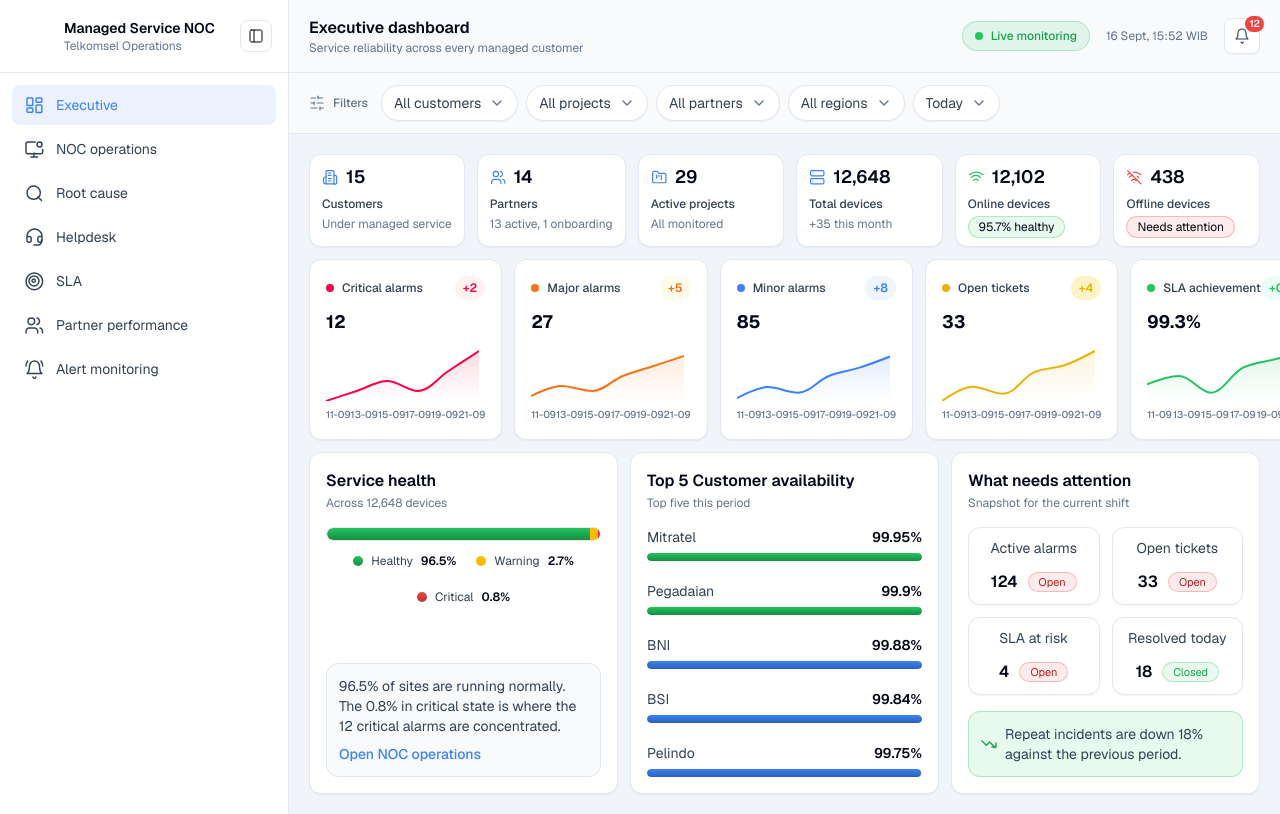
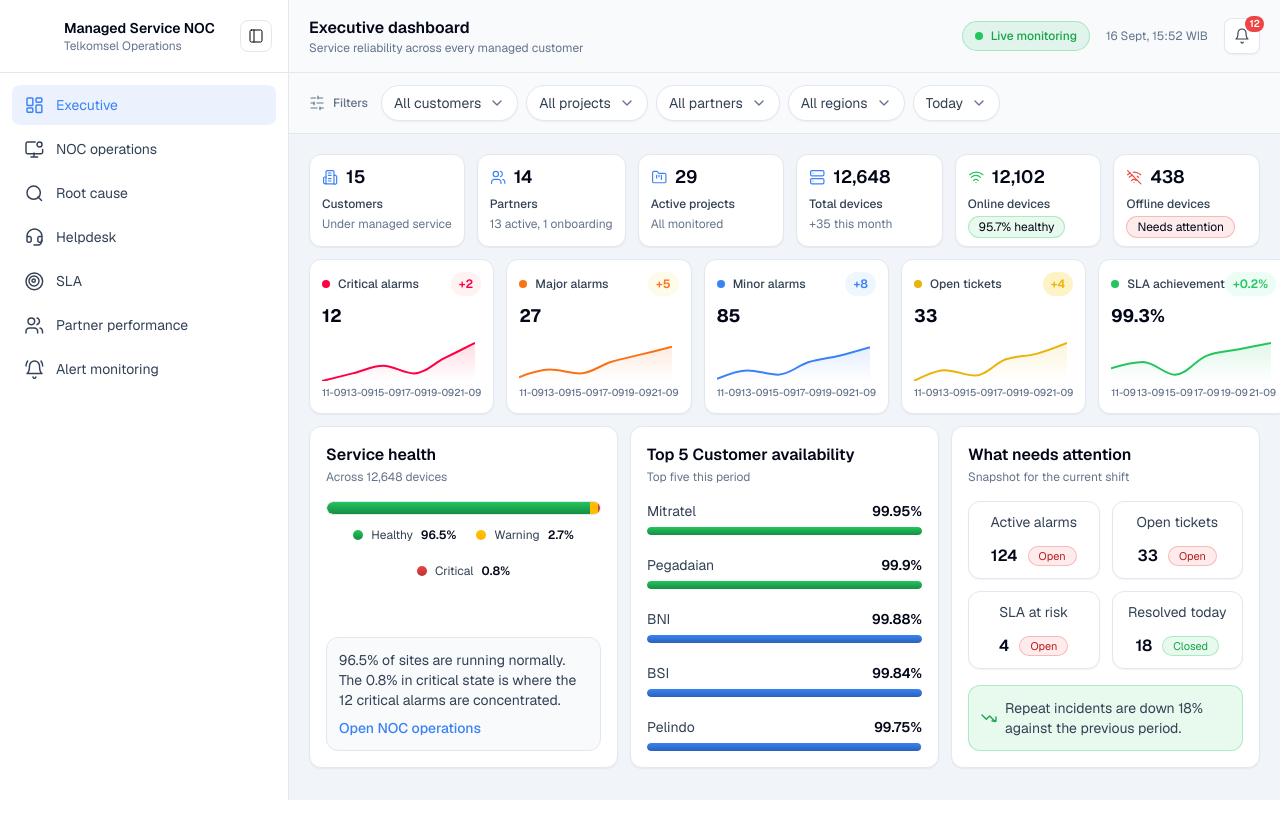
Before and after one commit to Robby18N/Pra_Project_Tsel, a Next.js app: page / in a window 1280 px wide. Built offline with nearby package versions, Linux system fonts and the light colour scheme.

Commit message:
Shrink alert trend card height
Reduce card padding (16->12px), internal gaps, and sparkline
chart height (56->44px) to make the trend cards more compact.

```diff
--- a/src/components/sections/alerts/TrendCard.tsx
+++ b/src/components/sections/alerts/TrendCard.tsx
@@ -6,8 +6,8 @@ import { TREND_X_LABELS, type TrendDatum } from "./alerts-data";
 
 export function TrendCard({ label, dotColor, value, trend, trendBgClassName, trendTextClassName, color, data }: TrendDatum) {
   return (
-    <Card className="[flex:1_1_0] h-fit rounded-[12px] flex flex-col gap-[10px] p-[16px] justify-start items-start">
-      <div className="box-border w-full h-fit shrink-0 flex flex-col gap-[8px] justify-start items-start">
+    <Card className="[flex:1_1_0] h-fit rounded-[12px] flex flex-col gap-[8px] p-[12px] justify-start items-start">
+      <div className="box-border w-full h-fit shrink-0 flex flex-col gap-[6px] justify-start items-start">
         <div className="box-border w-full h-fit shrink-0 flex flex-row gap-0 justify-between items-center">
           <div className="box-border w-fit shrink-0 h-fit flex flex-row gap-[8px] justify-start items-center">
             <StatusDot color={dotColor} />
@@ -23,8 +23,8 @@ export function TrendCard({ label, dotColor, value, trend, trendBgClassName, tre
           {value}
         </div>
       </div>
-      <div className="box-border w-full h-fit shrink-0 flex flex-col gap-[6px] justify-start items-center">
-        <SparklineChart data={data} labels={TREND_X_LABELS} color={color} height={56} />
+      <div className="box-border w-full h-fit shrink-0 flex flex-col gap-[4px] justify-start items-center">
+        <SparklineChart data={data} labels={TREND_X_LABELS} color={color} height={44} />
         <div className="box-border w-full h-fit shrink-0 flex flex-row justify-between items-start">
           {TREND_X_LABELS.map((l) => (
             <div key={l} className="text-[10px]/[16px] box-border text-[#64748bff] font-medium text-center whitespace-nowrap">
```
